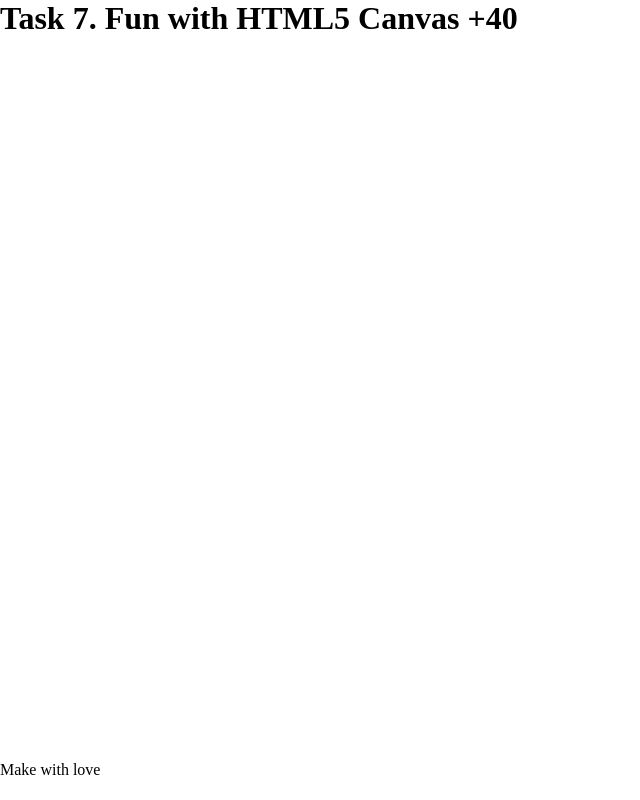
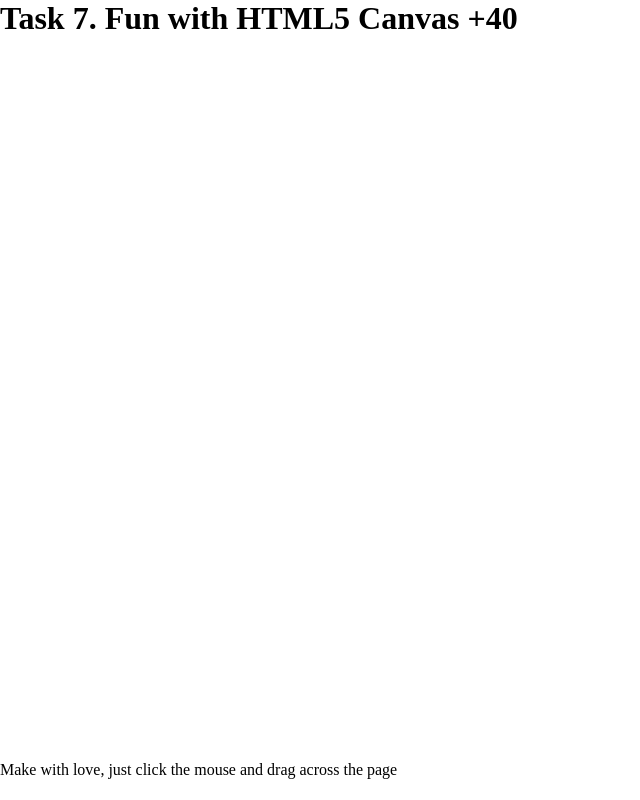
Before and after one commit to enigmer2/Task-7.-Fun-with-HTML5-Canvas, a plain HTML site: page index.html in a window 1280 px wide. Shown: the whole page, without its empty margins (0-640 px from the left). Drawn offline with Linux system fonts and the light colour scheme.

Commit message:
feat: add some text to footer, to understand what to do

```diff
--- a/index.html
+++ b/index.html
@@ -17,7 +17,7 @@
     </main>
     <footer>
         <span>
-            Make with love
+            Make with love, just click the mouse and drag across the page
         </span>
     </footer>
     <script src="js/main.js"></script>
```
